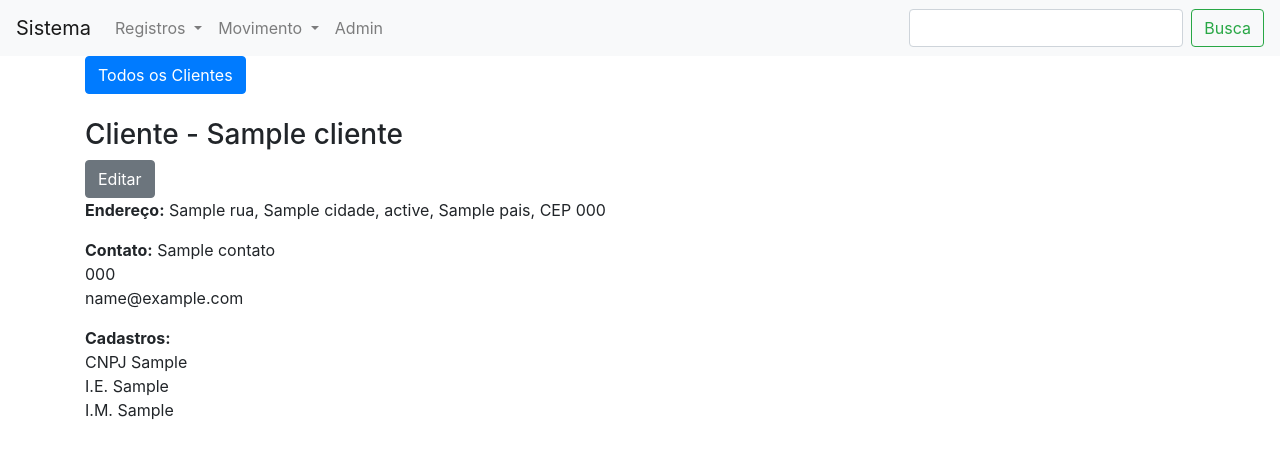
After one commit to pontual/sistema-v1, a Django app: template registros/templates/registros/bootstrap/clientesVer.html in a window 1280 px wide. The commit adds this page. Shown: the top 459 px of the page. Run offline with Django 3.2, Linux system fonts and the light colour scheme; the template is opened without the code that fills it: most values are stand-ins (such as "Sample title", 1, 10 or a date in 2020); some libraries are stand-ins or nearby versions.

Commit message:
navigation buttons

```diff
--- a/registros/templates/registros/bootstrap/clientesNovo.html
+++ b/registros/templates/registros/bootstrap/clientesNovo.html
@@ -5,6 +5,9 @@
 
 {% block mainTitle %}Cliente Novo{% endblock %}
 
+{% block actionTop %}
+<a href="{% url "registros:clientes" %}" class="btn btn-primary">Voltar</a>
+{% endblock %}
 
 {% block main %}
 
--- /dev/null
+++ b/registros/templates/registros/bootstrap/clientesVer.html
@@ -0,0 +1,42 @@
+{% extends 'sitewide/bootstrap/base.html' %}
+
+{% block title %}Clientes - Registros{% endblock %}
+{% block headerTitle %}Registros - Clientes{% endblock %}
+
+{% block mainTitle %}Cliente - {{ cliente.nome }}{% endblock %}
+
+{% block actionTop %}
+<a href="{% url "registros:clientes" %}" class="btn btn-primary">Todos os Clientes</a>
+
+{% endblock %}
+
+
+{% block main %}
+
+<a href="{% url "registros:clientesEditar" cliente_id=cliente.id %}" class="btn btn-secondary">Editar</a>
+
+<p>
+    <b>Endereço:</b>
+    {{ cliente.rua }},
+    {{ cliente.cidade }},
+    {{ cliente.estado }},
+    {{ cliente.pais }},
+    CEP {{ cliente.cep }}
+</p>
+
+<p>
+    <b>Contato:</b>
+    {{ cliente.contato }}<br>
+    {{ cliente.telefone }}<br>
+    {{ cliente.email }}
+</p>
+
+<p>
+    <b>Cadastros:</b>
+    <br>
+    CNPJ {{ cliente.cadastro_nacional }}<br>
+    I.E. {{ cliente.cadastro_estadual }}<br>
+    I.M. {{ cliente.cadastro_municipal }}
+</p>
+
+{% endblock %}
--- a/registros/views.py
+++ b/registros/views.py
@@ -28,7 +28,7 @@ def clientes(request):
 
     context = {'location': 'clientes',
                'clientes': clientes}
-    return render(request, 'registros/clientes.html', context)
+    return render(request, 'registros/bootstrap/clientes.html', context)
 
 
 def clientesNovo(request):
@@ -104,7 +104,7 @@ def clientesVer(request, cliente_id):
 
     context = {'location': 'clientes',
                'cliente': cliente}
-    return render(request, 'registros/cliente.html', context)
+    return render(request, 'registros/bootstrap/clientesVer.html', context)
 
 
 def clientesEditar(request, cliente_id):
--- a/sitewide/templates/sitewide/base.html
+++ b/sitewide/templates/sitewide/base.html
@@ -3,6 +3,10 @@
 <!DOCTYPE html>
 <html>
     <body>
+        <p>
+            <a href="{% url "sitewide:index" %}">Home</a>
+        </p>
+
         <p>
             <a href="{% url "admin:index" %}">Admin</a>
         </p>
--- a/sitewide/templates/sitewide/bootstrap/base.html
+++ b/sitewide/templates/sitewide/bootstrap/base.html
@@ -9,9 +9,10 @@
         <link rel="stylesheet" href="https://fonts.googleapis.com/css?family=Roboto:300,400,500">
         <link rel="stylesheet" href="https://fonts.googleapis.com/icon?family=Material+Icons">
         <link rel="stylesheet" href="{% static "bootstrap/bootstrap4.0.0.min.css" %}">
+        <link rel="stylesheet" href="{% static "css/style.css" %}">
     </head>
     <body>
-        <nav class="navbar navbar-expand-lg navbar-light bg-light">
+        <nav class="navbar sticky-top navbar-expand-lg navbar-light bg-light">
             <a class="navbar-brand" href="{% url "sitewide:index" %}">Sistema</a>
             <button class="navbar-toggler" type="button" data-toggle="collapse" data-target="#navbarSupportedContent" aria-controls="navbarSupportedContent" aria-expanded="false" aria-label="Toggle navigation">
                 <span class="navbar-toggler-icon"></span>
@@ -42,12 +43,21 @@
                     </li>
                 </ul>
                 <form class="form-inline my-2 my-lg-0">
-                    <input class="form-control mr-sm-2" type="search" placeholder="Search" aria-label="Search">
-                    <button class="btn btn-outline-success my-2 my-sm-0" type="submit">Search</button>
+                    <input class="form-control mr-sm-2" type="search" placeholder="" aria-label="Busca">
+                    <button class="btn btn-outline-success my-2 my-sm-0" type="submit">Busca</button>
                 </form>
             </div>
         </nav>
-        {% block main %}{% endblock %}
+        <main role="main" class="container">
+            <div class="mainContent">
+                {% block actionTop %}{% endblock %}
+                <br><br>
+                <h3>{% block mainTitle %}{% endblock %}</h3>
+
+                {% block main %}{% endblock %}
+            </div>
+        </main>
+
         <script src="{% static "jquery/jquery-3.3.1.min.js" %}"></script>
         <script src="{% static "bootstrap/bootstrap.bundle4.0.0.min.js" %}"></script>
         {% block addJS %}{% endblock %}
--- /dev/null
+++ b/static/css/style.css
@@ -0,0 +1,3 @@
+.mainContent {
+
+}
```
Also changed, not shown: registros/models.py (+10 -0 lines), registros/templates/registros/bootstrap/cliente.html (added, +20 -0 lines), registros/templates/registros/bootstrap/clientes.html (added, +30 -0 lines), sitewide/templates/sitewide/bootstrap/index.html (+9 -1 lines), registros/migrations/0003_empresa_contato.py (added).
